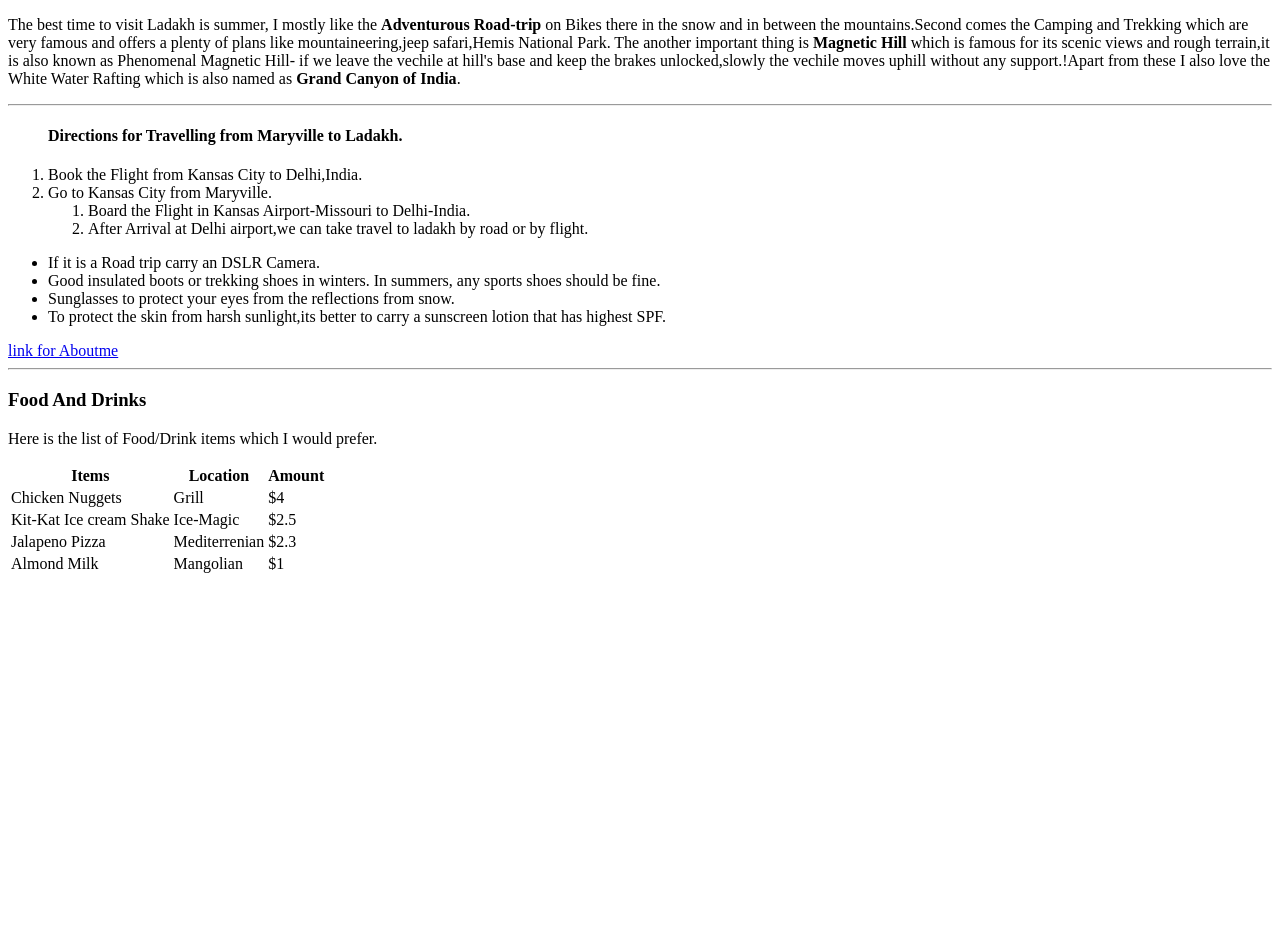
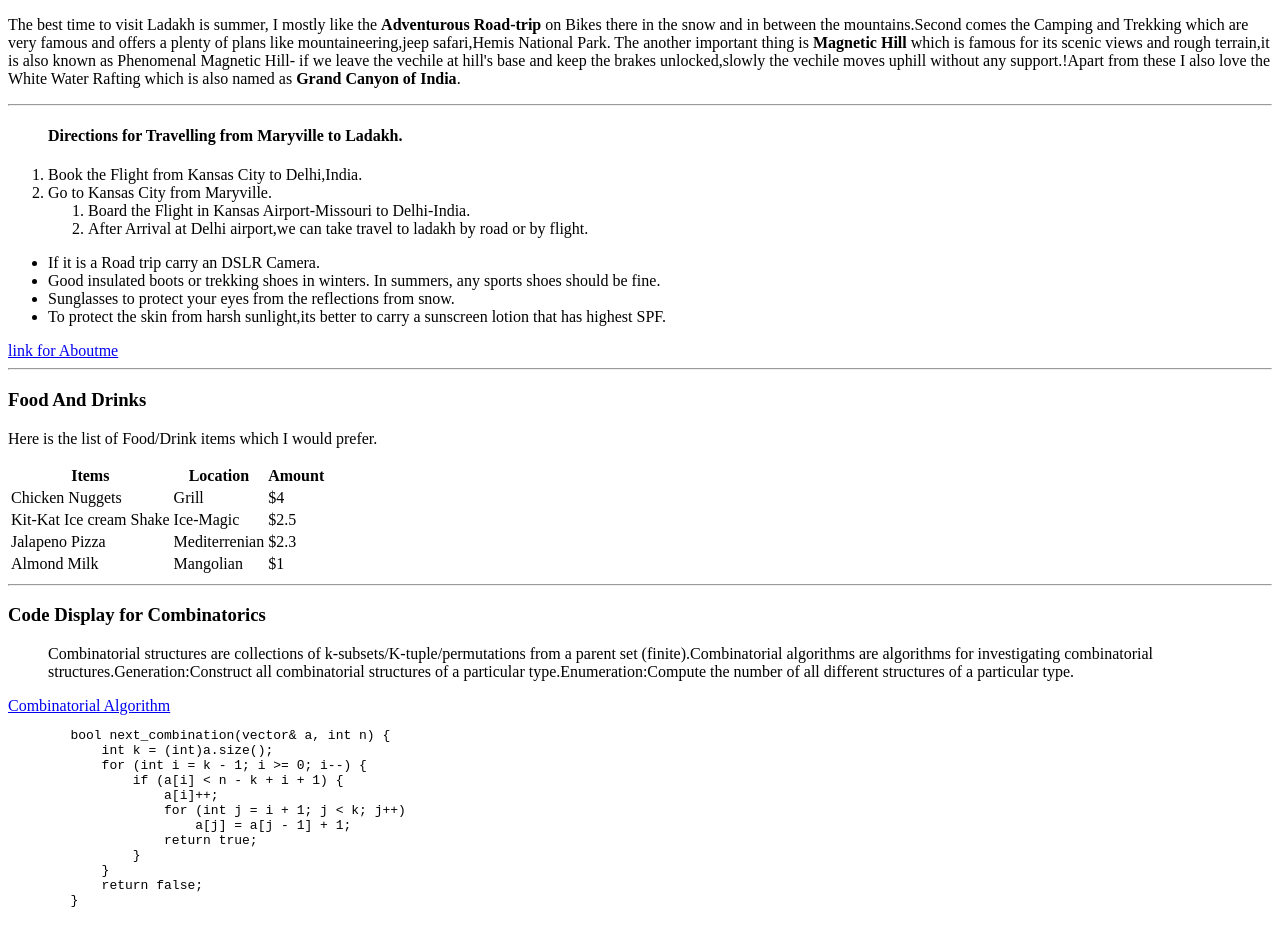
Before and after one commit to 44-563-WebApps-F21/webapps-f21-assignment-3-Harimummadi, a plain HTML site: page Index.html in a window 1280 px wide. Shown: the part 131-1067 px from the top of the page. Before the commit the page ends 800 px from the top, so only its background shows below. Drawn offline with Linux system fonts and the light colour scheme.

Commit message:
Update Index.html

```diff
--- a/Index.html
+++ b/Index.html
@@ -66,5 +66,26 @@
            <td>$1</td>
        </tr>
    </table>
+   <hr>
+   <h3>Code Display for Combinatorics</h3>
+   <blockquote cite="https://www.site.uottawa.ca/~lucia/courses/5165-09/Introduction.pdf">Combinatorial structures are collections of
+    k-subsets/K-tuple/permutations from a parent set (finite).Combinatorial algorithms are algorithms for investigating combinatorial
+    structures.Generation:Construct all combinatorial structures of a particular type.Enumeration:Compute the number of all different
+    structures of a particular type.</blockquote>
+    <a href="https://www.site.uottawa.ca/~lucia/courses/5165-09/Introduction.pdf">Combinatorial Algorithm</a>
+    <pre>
+        bool next_combination(vector<int>& a, int n) {
+            int k = (int)a.size();
+            for (int i = k - 1; i >= 0; i--) {
+                if (a[i] < n - k + i + 1) {
+                    a[i]++;
+                    for (int j = i + 1; j < k; j++)
+                        a[j] = a[j - 1] + 1;
+                    return true;
+                }
+            }
+            return false;
+        }
+    </pre>
 </body>
 </html>
```
